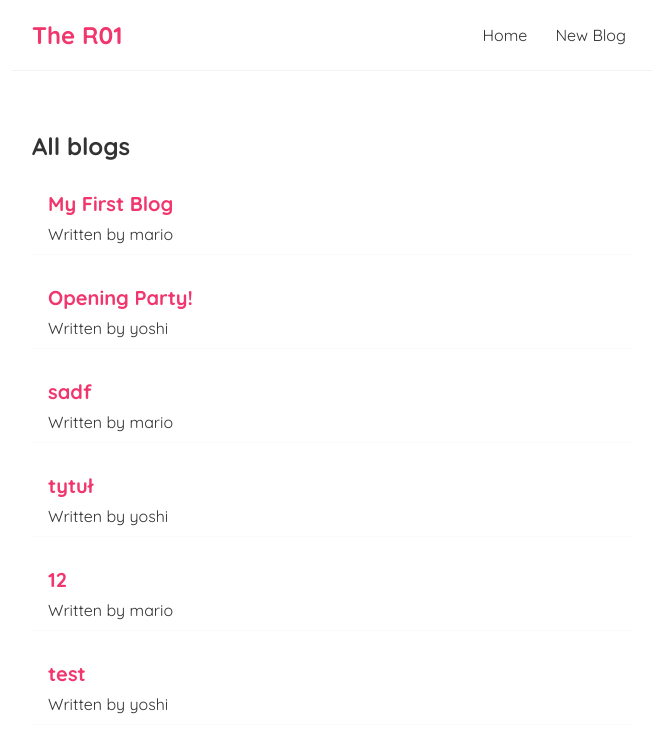
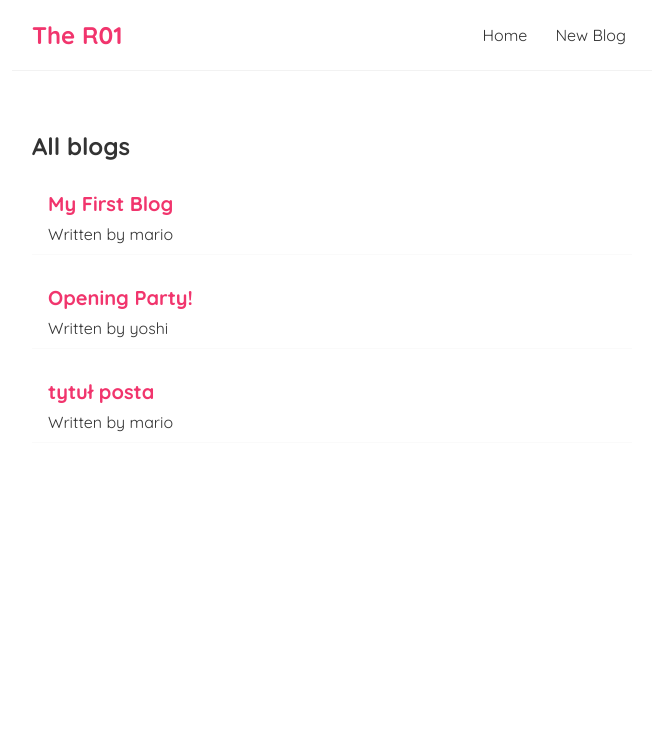
Before and after one commit to x03r4/r01, a React (Create React App) app: page / in a window 1280 px wide. Shown: the top 752 px of the page, without its empty margins (308-964 px from the left). Built offline with nearby package versions, Linux system fonts and the light colour scheme; data requests are answered from the project's data file; the HTML template or start-up script is replaced by a standard one.

Commit message:
added 404 site

```diff
--- a/data/db.json
+++ b/data/db.json
@@ -13,28 +13,10 @@
       "id": 2
     },
     {
-      "title": "sadf",
-      "body": "asdf asdf asd f",
+      "title": "tytuł posta",
+      "body": "cośtam lorem ipsum dolor sit amet i dupa psia na górze róże na dole grzyby",
       "author": "mario",
       "id": 3
-    },
-    {
-      "title": "tytuł",
-      "body": "treść bloga",
-      "author": "yoshi",
-      "id": 4
-    },
-    {
-      "title": "12",
-      "body": "sedfsdf",
-      "author": "mario",
-      "id": 5
-    },
-    {
-      "title": "test",
-      "body": "testowany",
-      "author": "yoshi",
-      "id": 6
     }
   ]
 }
--- a/src/App.js
+++ b/src/App.js
@@ -3,6 +3,7 @@ import Navbar from "./Navbar";
 import { BrowserRouter as Router, Route, Switch } from "react-router-dom";
 import Create from "./Create"
 import BlogDetails from "./BlogDetails";
+import NotFound from "./NotFound";
 
 function App() {
   return (
@@ -20,6 +21,9 @@ function App() {
             <Route path="/blogs/:id">
               <BlogDetails />
             </Route>
+            <Route path="*">
+              <NotFound />
+            </Route>
           </Switch>
         </div>
       </div>
--- a/src/BlogDetails.js
+++ b/src/BlogDetails.js
@@ -1,9 +1,18 @@
-import { useParams } from "react-router-dom";
+import { useHistory, useParams } from "react-router-dom";
 import useFetch from "./useFetch";
 
 const BlogDetails = () => {
     const { id } = useParams()
     const { data: blog, isPending, error } = useFetch(`http://localhost:8000/blogs/${id}`)
+    const history = useHistory()
+
+    const handleDelete = () => {
+        fetch(`http://localhost:8000/blogs/${id}`, {
+            method: 'DELETE'
+        }).then(() => {
+            history.push('/')
+        })
+    }
 
     return (
         <div className="blog-details">
@@ -14,6 +23,7 @@ const BlogDetails = () => {
                     <h2>{ blog.title }</h2>
                     <p>Written by { blog.author }</p>
                     <div>{ blog.body }</div>
+                    <button onClick={handleDelete}>DELETE</button>
                 </article>
             ) }
         </div>
--- /dev/null
+++ b/src/NotFound.js
@@ -0,0 +1,13 @@
+import { Link } from "react-router-dom";
+
+const NotFound = () => {
+    return (
+        <div className="not-found">
+            <h2>Sorry!</h2>
+            <p>That page cannot be found</p>
+            <Link to={'/'}>Back to the homepage...</Link>
+        </div>
+     );
+}
+
+export default NotFound;
--- a/src/index.css
+++ b/src/index.css
@@ -101,3 +101,34 @@
   border-radius: 8px;
   cursor: pointer;
 }
+/* create new blog form */
+.create {
+  max-width: 400px;
+  margin: 0 auto;
+  text-align: center;
+}
+.create label {
+  text-align: left;
+  display: block;
+}
+.create h2 {
+  font-size: 20px;
+  color: #f1356d;
+  margin-bottom: 30px;
+}
+.create input, .create textarea, .create select {
+  width: 100%;
+  padding: 6px 10px;
+  margin: 10px 0;
+  border: 1px solid #ddd;
+  box-sizing: border-box;
+  display: block;
+}
+.create button {
+  background: #f1356d;
+  color: #fff;
+  border: 0;
+  padding: 8px;
+  border-radius: 8px;
+  cursor: pointer;
+}
```
